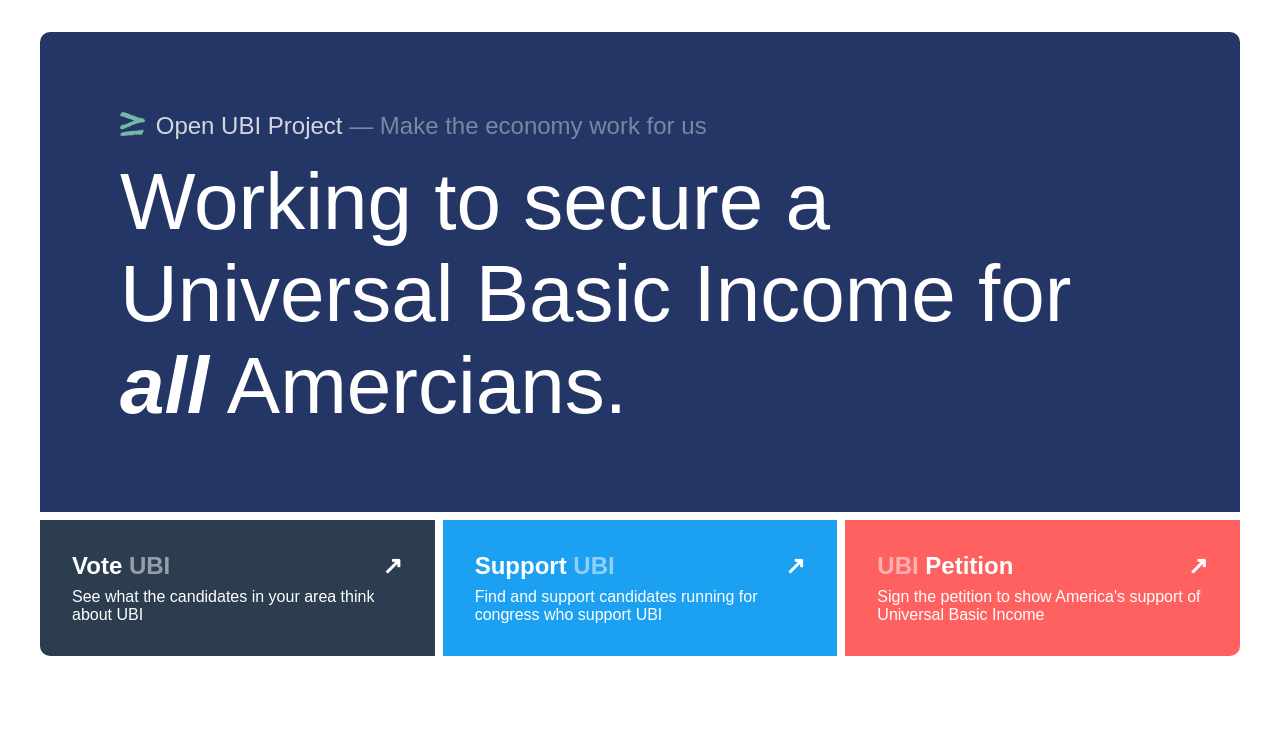
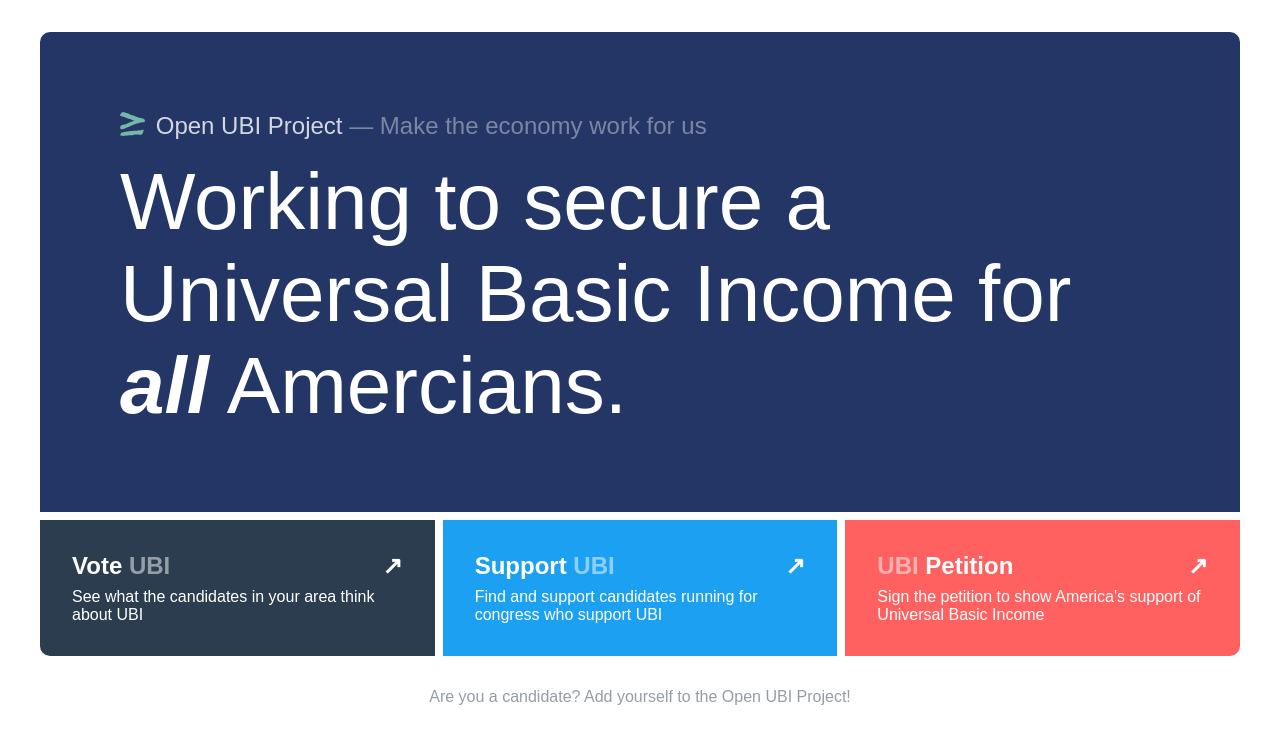
Before and after one commit to Booligoosh/ubi-caucus, a Vue app: page / in a window 1280 px wide. Shown: the top 744 px of the page. Built offline with nearby package versions, Linux system fonts and the light colour scheme; the HTML template or start-up script is replaced by a standard one; a web font is replaced by a local one.

Commit message:
Added candidate survey link

```diff
--- a/src/views/splash/Home.vue
+++ b/src/views/splash/Home.vue
@@ -41,6 +41,11 @@
         </p>
       </a>
     </div>
+    <a
+      class="candidate-link"
+      href="https://candidate.survey.us.openubiproject.org/"
+      >Are you a candidate? Add yourself to the Open UBI Project!</a
+    >
   </div>
 </template>
 
@@ -129,6 +134,20 @@ $grid-gap: 0.5rem;
   }
 }
 
+.candidate-link {
+  display: block;
+  margin-top: 2rem;
+  text-align: center;
+  text-decoration: none;
+  color: inherit;
+  opacity: 0.5;
+  transition: opacity 200ms ease-in-out;
+}
+
+.candidate-link:hover {
+  opacity: 1;
+}
+
 @media screen and (max-width: 1320px) {
   .hero {
     margin-top: 0;
@@ -174,6 +193,9 @@ $grid-gap: 0.5rem;
   .page {
     padding: 0;
   }
+  .candidate-link {
+    padding: 0 2rem;
+  }
   .hero,
   .project:nth-child(3) {
     border-radius: 0 !important;
```
